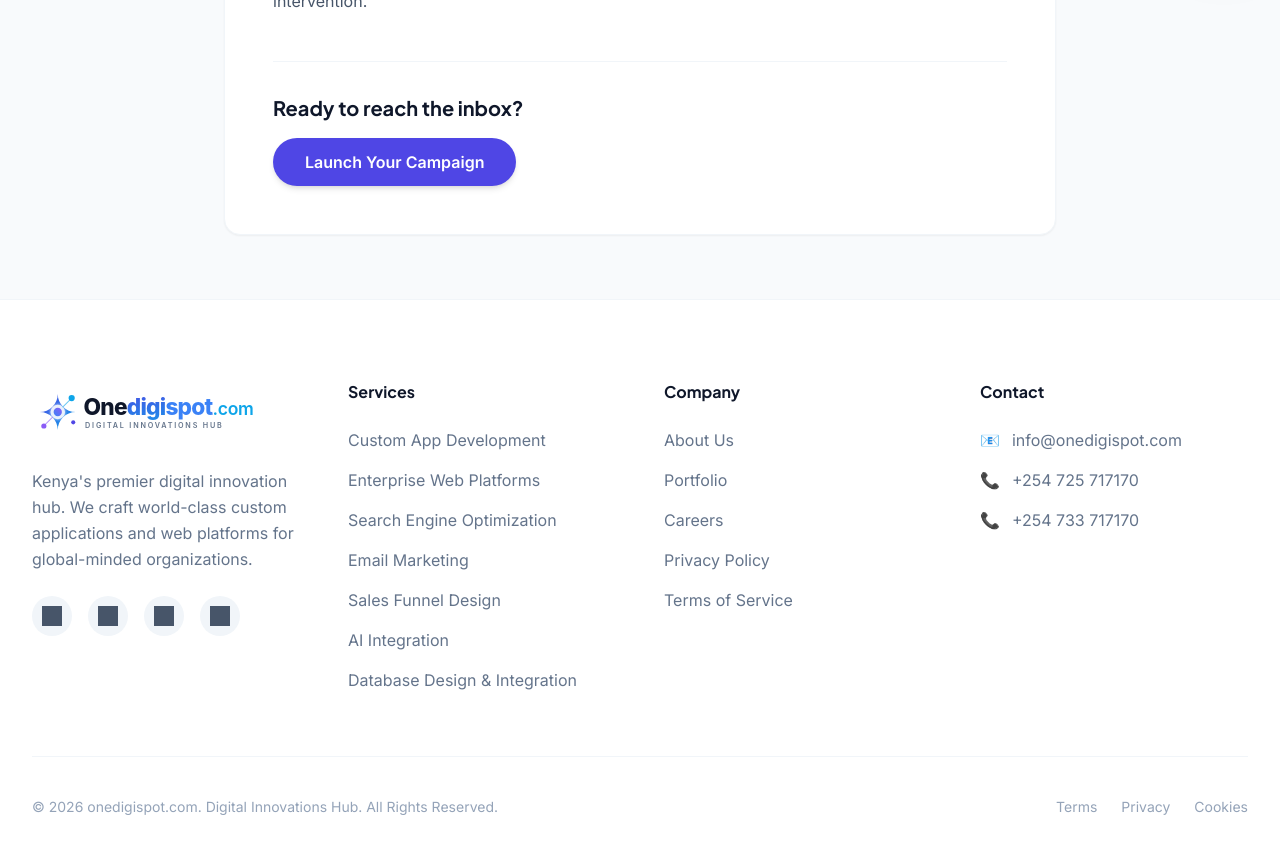
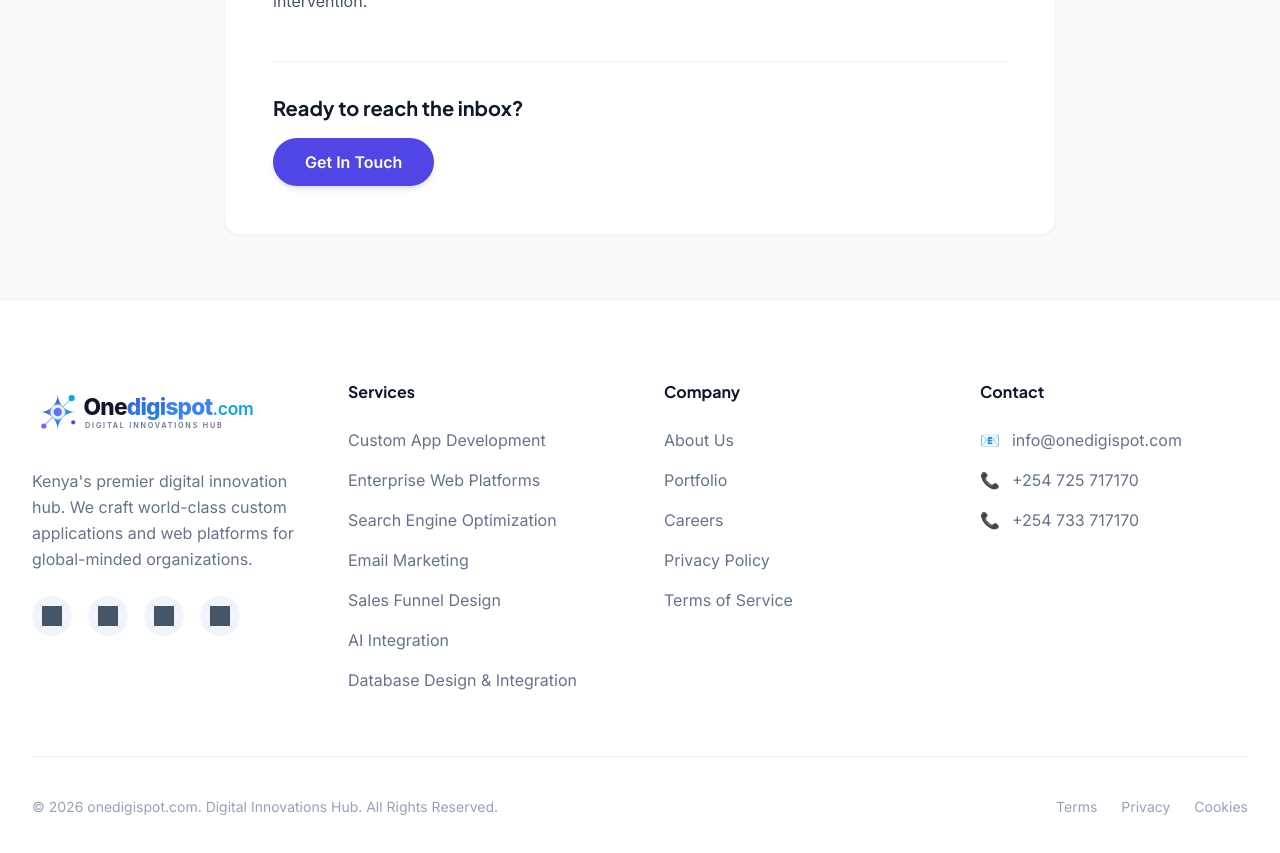
Before and after one commit to barackj370-pixel/onedigispot, a React (Vite) app: page /services/email-marketing in a window 1280 px wide. Shown: the part 820-1673 px from the top of the page. Built offline with nearby package versions, Linux system fonts and the light colour scheme; no server answers.

Commit message:
Change link text from 'Launch Your Campaign' to 'Get In Touch'

```diff
--- a/pages/EmailMarketingPage.tsx
+++ b/pages/EmailMarketingPage.tsx
@@ -34,7 +34,7 @@ const EmailMarketingPage: React.FC = () => {
             <div className="mt-12 pt-8 border-t border-slate-100">
               <h3 className="text-xl font-bold text-slate-900 mb-4">Ready to reach the inbox?</h3>
               <Link to="/#contact" className="inline-block bg-indigo-600 text-white px-8 py-3 rounded-full font-semibold hover:bg-indigo-700 transition-all shadow-md hover:shadow-lg">
-                Launch Your Campaign
+                Get In Touch
               </Link>
             </div>
           </div>
```
